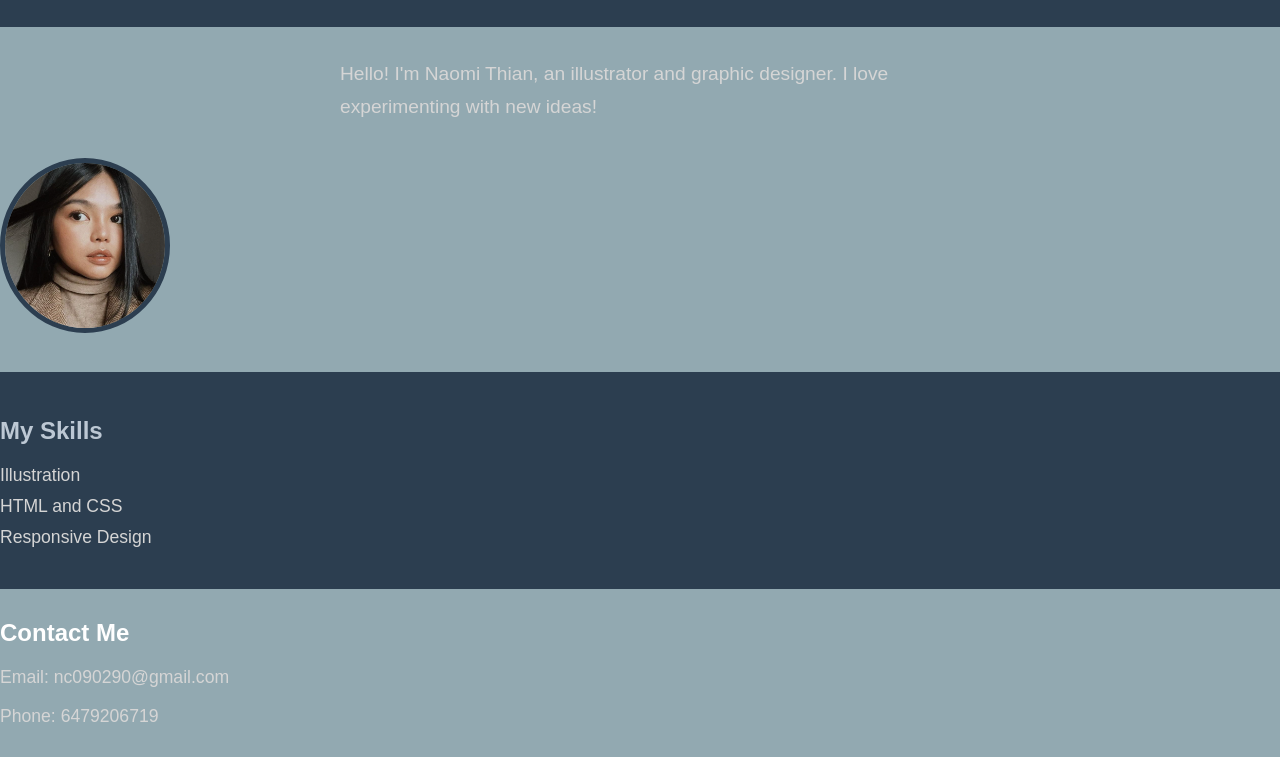
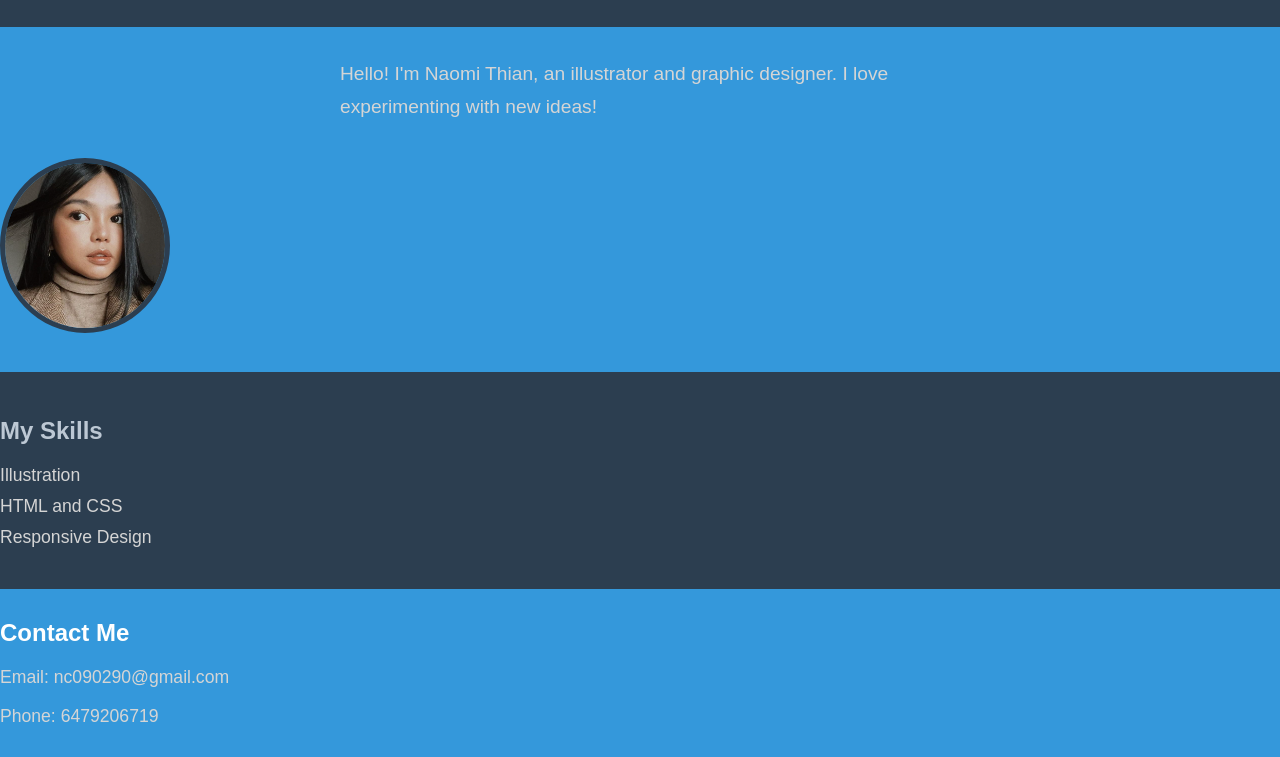
Before and after one commit to naomithian/Exercise-2, a plain HTML site: page index.html in a window 1280 px wide. Shown: the part 99-856 px from the top of the page. Drawn offline with Linux system fonts and the light colour scheme; files whose address does not match are found by name.

Commit message:
background color change
changed background color

```diff
--- a/style.css
+++ b/style.css
@@ -1,7 +1,7 @@
 /* General Styles */
 body {
     font-family: 'Arial', sans-serif;
-    background-color: #92a9b1; /* Light gray-blue background */
+    background-color: #3498db; /* Light blue */
     color: #d5d5d5;
     margin: 0;
     padding: 25;
```
